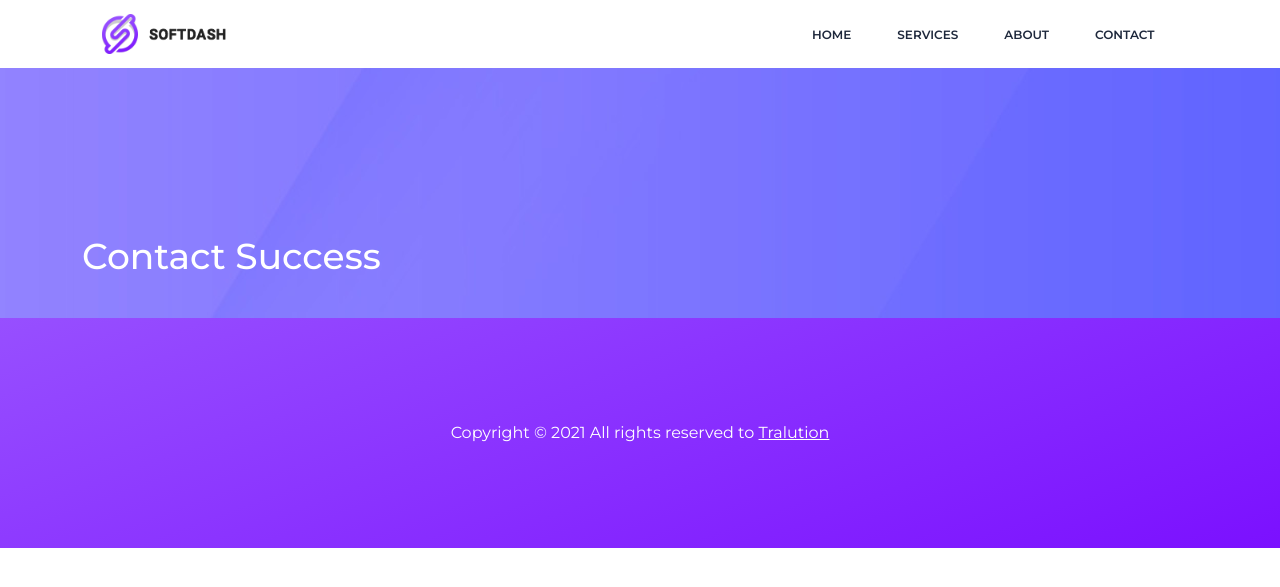
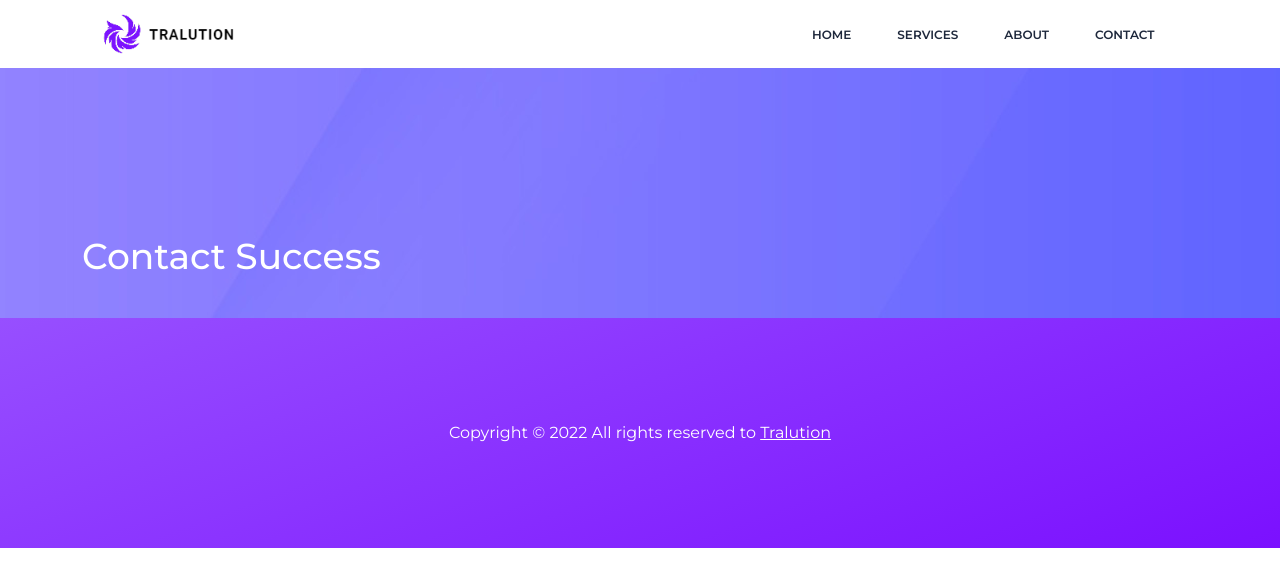
Before and after one commit to tralution/tralution.github.io, a Jekyll site: the page built from contact-success.html, in a window 1280 px wide. Shown: the top 587 px of the page. Built offline with Jekyll 4.4.1, drawn with Linux system fonts in a browser that asks for light colours.

Commit message:
fixed logo and copyright

```diff
--- a/_config.yml
+++ b/_config.yml
@@ -74,7 +74,7 @@ mailchimp:
 ####################################
 ######        Copyright       ######
 ####################################
-copyright_text: Copyright © 2021 All rights reserved to
+copyright_text: Copyright © 2022 All rights reserved to
 company_url: 'https://tralution.com'
 
 
--- a/_layouts/page.html
+++ b/_layouts/page.html
@@ -11,10 +11,10 @@
                 <div id="logo"
                     class="d-flex align-items-center my-2 my-lg-0 me-lg-auto text-white text-decoration-none">
                     <a href="{{ '/' | relative_url }}">
-                        <img class="logo-1" src="{{ 'img/logo.png' | relative_url }}" alt="" title="" />
+                        <img class="logo-1" src="{{ 'img/website-logo.png' | relative_url }}" alt="" title="" />
                     </a>
                     <a href="{{ '/' | relative_url }}">
-                        <img class="logo-2" src="{{ 'img/logo.png' | relative_url }}" alt="" title="" />
+                        <img class="logo-2" src="{{ 'img/website-logo.png' | relative_url }}" alt="" title="" />
                     </a>
                 </div>
                 {% include nav-menu.html %}
```
